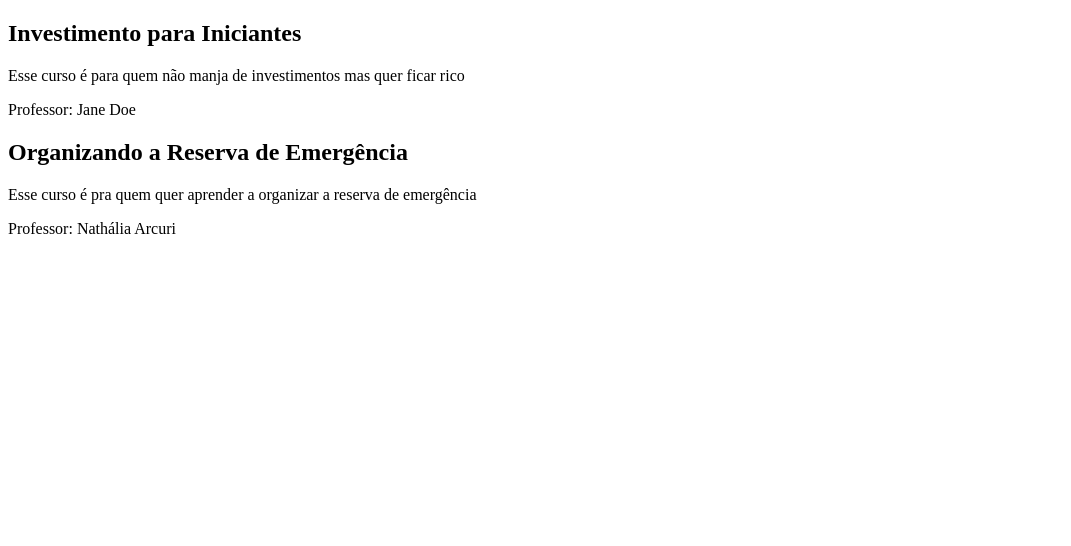
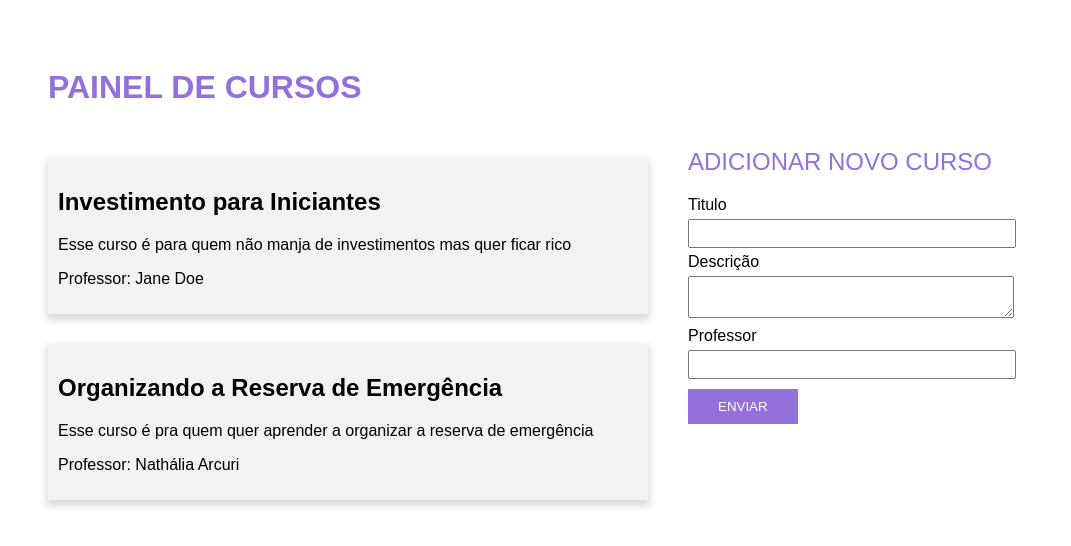
Before and after one commit to palomapfalchi/dindin-xp, a plain HTML site: page index.html in a window 1280 px wide. Shown: the whole page, without its empty margins (0-1071 px from the left). Drawn offline with Linux system fonts and the light colour scheme.

Commit message:
adicionado css, botao de enviar, armazenamento de novo curso

```diff
--- a/index.html
+++ b/index.html
@@ -1,16 +1,38 @@
 <!DOCTYPE html>
 <html lang="en">
+
 <head>
     <meta charset="UTF-8">
     <meta http-equiv="X-UA-Compatible" content="IE=edge">
     <meta name="viewport" content="width=device-width, initial-scale=1.0">
     <title>Document</title>
+    <link rel="stylesheet" href="style.css">
 </head>
+
 <body>
-    <section class="painel-cursos">
-
-    </section>
+    <header>
+        <h1>Painel de Cursos</h1>
+    </header>
+    <main>
+        <section class="painel-cursos"></section>
+        <section class="formulario">
+            <h2>Adicionar novo curso</h2>
+            <form>
+                <label for="titulo">Titulo</label>
+                <input type="text" name="titulo" id="titulo">
+                <br>
+                <label for="descricao">Descrição</label>
+                <textarea name="descricao" id="descricao"></textarea>
+                <br>
+                <label for="professor">Professor</label>
+                <input type="text" name="professor" id="professor">
+                <br>
+                <button id="btnEnviar">enviar</button>
+            </form>
+        </section>
+    </main>
 
     <script src="index.js"></script>
 </body>
+
 </html>
--- a/index.js
+++ b/index.js
@@ -62,5 +62,35 @@ function adicionarAula(idCurso, linkAula) {
     console.log(`Aula adicionada ao curso ${cursos[indexCurso].titulo}`);
 }
 
-adicionarAula(2, "https://youtube.com");
+//cadastro de curso
+let btnEnviar = document.querySelector("#btnEnviar");
+
+btnEnviar.onclick = function (evento) {
+    //prevenindo ação padrão
+    evento.preventDefault();
+    //capturar campos do formulario
+    let titulo_input = document.querySelector("#titulo");
+    let descricao_input = document.querySelector("#descricao");
+    let professor_input = document.querySelector("#professor");
+
+    //criando novo curso a partir dos dados do form
+    let novoCurso = {
+        id: cursos.length,
+        titulo: titulo.value,
+        descricao: descricao.value,
+        professor: professor.value,
+        listaAulas: []
+    };
+
+    //adicionando novo curso na lista
+    cursos.push(novoCurso);
+
+    listarCursos();
+
+};
+
+/*
+adicionarAula(2, "https://youtube.com");*/
+
+
 listarCursos();
--- /dev/null
+++ b/style.css
@@ -0,0 +1,49 @@
+body {
+    padding: 40px;
+    font-family: sans-serif;
+}
+
+h1 {
+    text-transform: uppercase;
+    color: mediumpurple;
+}
+
+
+main {
+    display: flex;
+    justify-content: flex-start;
+}
+
+section.painel-cursos {
+    width: 600px;
+    margin-right: 40px;
+}
+
+section.formulario h2 {
+    text-transform: uppercase;
+    color: mediumpurple;
+    font-weight: 400;
+}
+
+article {
+    padding: 10px;
+    margin: 30px auto;
+    box-shadow: 0px 4px 7px 2px #00000024;
+    background-color: #f2f2f2;
+}
+
+input,
+textarea {
+    width: 100%;
+    padding: 5px 10px;
+    margin: 5px 0;
+}
+
+button {
+    background-color: mediumpurple;
+    color: #fff;
+    padding: 10px 30px;
+    margin: 5px 0;
+    border: none;
+    text-transform: uppercase;
+}
```
